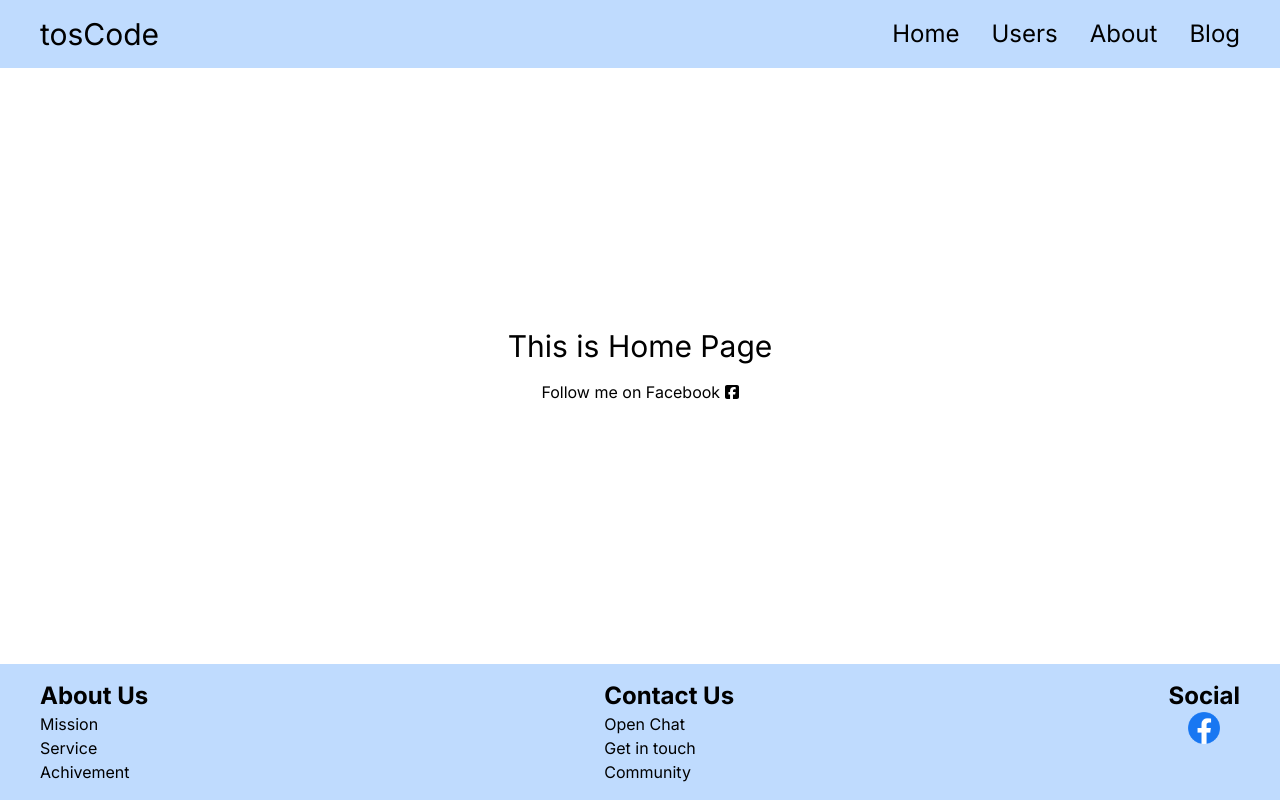
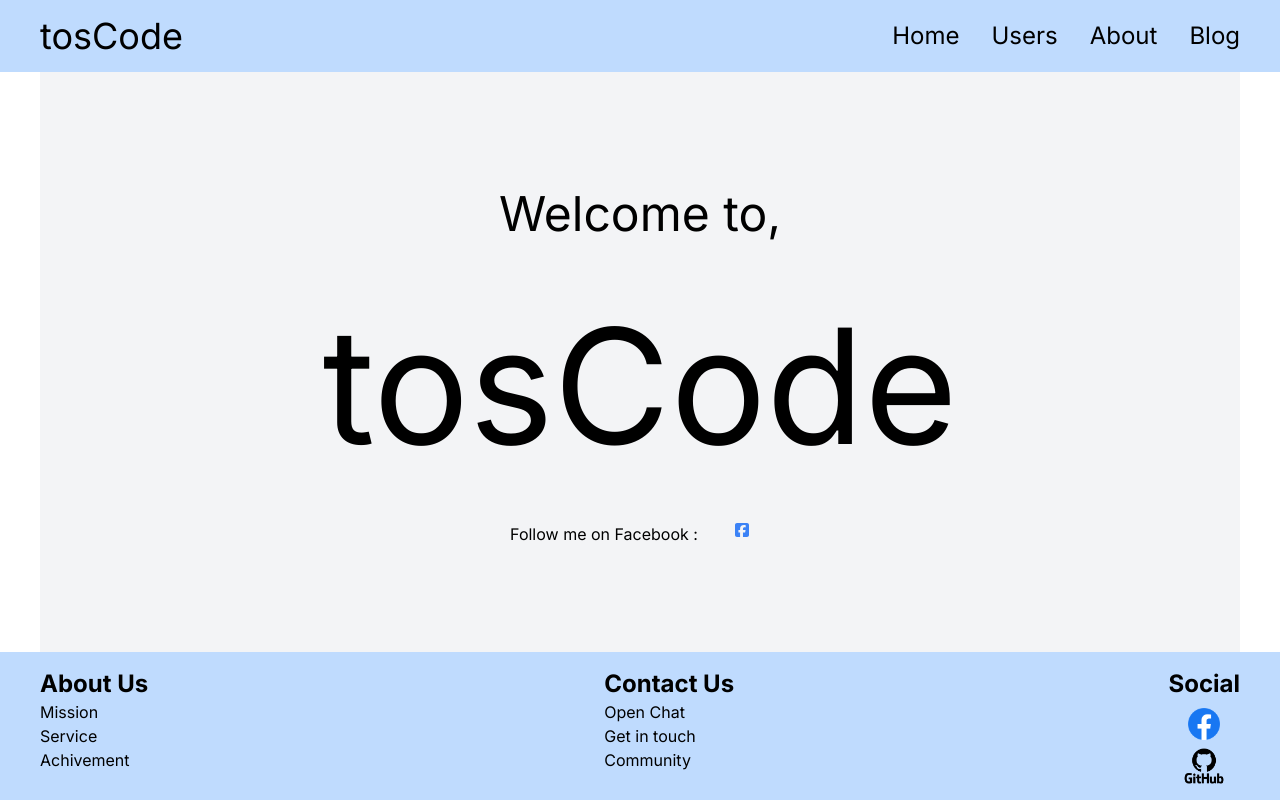
Before and after one commit to Sunteang/Next-JS-App, a Next.js app: page / in a window 1280 px wide. Built offline with nearby package versions, Linux system fonts and the light colour scheme.

Commit message:
added new changed

```diff
--- a/app/about/page.tsx
+++ b/app/about/page.tsx
@@ -3,7 +3,7 @@ import GotoUsers from "./gotoUsers";
 
 function About() {
   return (
-    <div className="max-w-[1200px] m-auto flex justify-center items-center w-full h-screen">
+    <div className="max-w-[1200px] m-auto flex justify-center items-center w-full h-screen bg-gray-100">
       <section className="w-full h-full flex flex-col items-center justify-center">
         <h1 className="text-3xl mb-4">About Page</h1>
         <GotoUsers />
--- a/app/blog/page.tsx
+++ b/app/blog/page.tsx
@@ -1,7 +1,13 @@
 import React from "react";
 
 function BlogPage() {
-  return <div>BlogPage</div>;
+  return (
+    <div className="max-w-[1200px] m-auto flex justify-center items-center w-full h-screen bg-gray-100">
+      <section className="w-full h-full flex flex-col items-center justify-center">
+        <h1 className="text-3xl mb-4">My Blog</h1>
+      </section>
+    </div>
+  );
 }
 
 export default BlogPage;
--- a/app/layout.tsx
+++ b/app/layout.tsx
@@ -4,6 +4,7 @@ import { Inter } from "next/font/google";
 import Link from "next/link";
 import Image from "next/image";
 import Fb_logo from "../images/facebook.png";
+import Github_logo from "../images/GitHub-logo.png";
 
 const inter = Inter({ subsets: ["latin"] });
 
@@ -23,7 +24,7 @@ export default function RootLayout({
         <main className="w-full h-screen  flex flex-col justify-between">
           <div className="py-4 bg-blue-200">
             <header className=" w-full  flex  items-center justify-between max-w-[1200px] m-auto">
-              <h1 className="text-3xl cursor-pointer text-black">tosCode</h1>
+              <h1 className="text-4xl cursor-pointer text-black">tosCode</h1>
               <div className="flex gap-8 text-2xl ">
                 <Link
                   href="/"
@@ -72,10 +73,15 @@ export default function RootLayout({
                   <Link href="#">Get in touch</Link>
                   <Link href="#">Community</Link>
                 </div>
-                <div className="flex flex-col items-center">
+                <div className="flex flex-col items-center gap-2">
                   <h2 className="text-2xl font-bold">Social</h2>
 
                   <Image src={Fb_logo} alt="fb logo" className="w-8 " />
+                  <Image
+                    src={Github_logo}
+                    alt="github logo"
+                    className="w-16 "
+                  />
                 </div>
               </article>
             </footer>
--- a/app/page.tsx
+++ b/app/page.tsx
@@ -2,14 +2,21 @@ import Image from "next/image";
 import Link from "next/link";
 import { FontAwesomeIcon } from "@fortawesome/react-fontawesome";
 import { faFacebookSquare } from "@fortawesome/free-brands-svg-icons";
+import Loading from "./users/loading";
 
 export default function Home() {
   return (
-    <div className="max-w-[1200px] m-auto flex-col flex justify-center items-center w-full h-screen">
-      <h1 className="text-3xl mb-4">This is Home Page</h1>
-      <h2>
-        Follow me on Facebook <FontAwesomeIcon icon={faFacebookSquare} />
-      </h2>
+    <div className="max-w-[1200px] m-auto flex-col flex justify-center items-center w-full h-screen bg-gray-100">
+      <h1 className="text-[3rem] mb-4">Welcome to, </h1>
+      <h1 className="text-[10rem] mb-4">tosCode</h1>
+      <div className="flex ">
+        <h2>Follow me on Facebook : </h2>
+
+        <FontAwesomeIcon
+          className="ml-4 text-blue-500 cursor-pointer w-14"
+          icon={faFacebookSquare}
+        />
+      </div>
     </div>
   );
 }
--- a/app/users/loading.tsx
+++ b/app/users/loading.tsx
@@ -3,7 +3,7 @@ import React from "react";
 export default function Loading() {
   return (
     <div className="flex justify-center items-center h-screen">
-      <div className="animate-spin h-20 w-20 border-t-2 border-b-2 border-white"></div>
+      <div className="animate-spin h-10 w-10 border-t-2 border-b-2 border-black"></div>
     </div>
   );
 }
```
